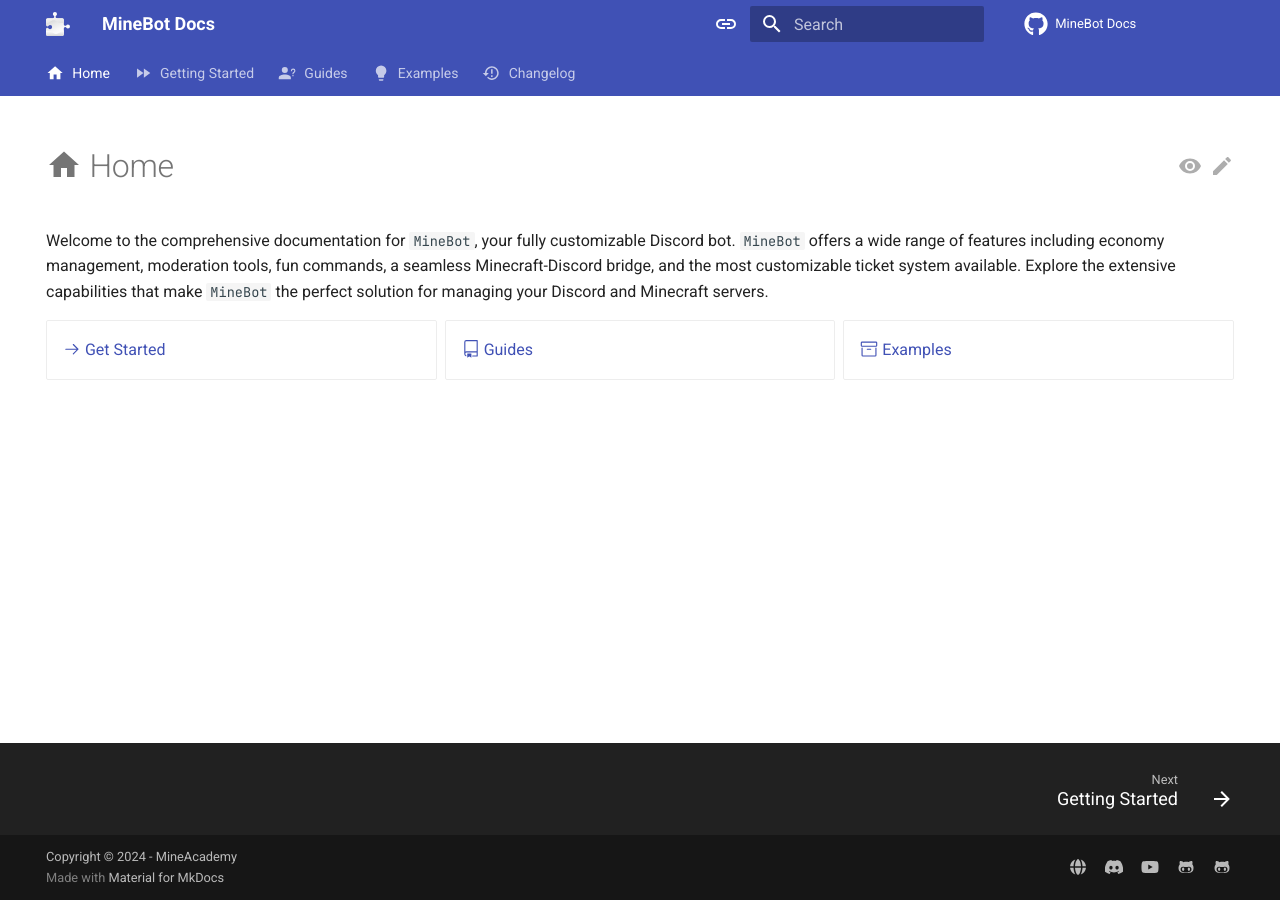
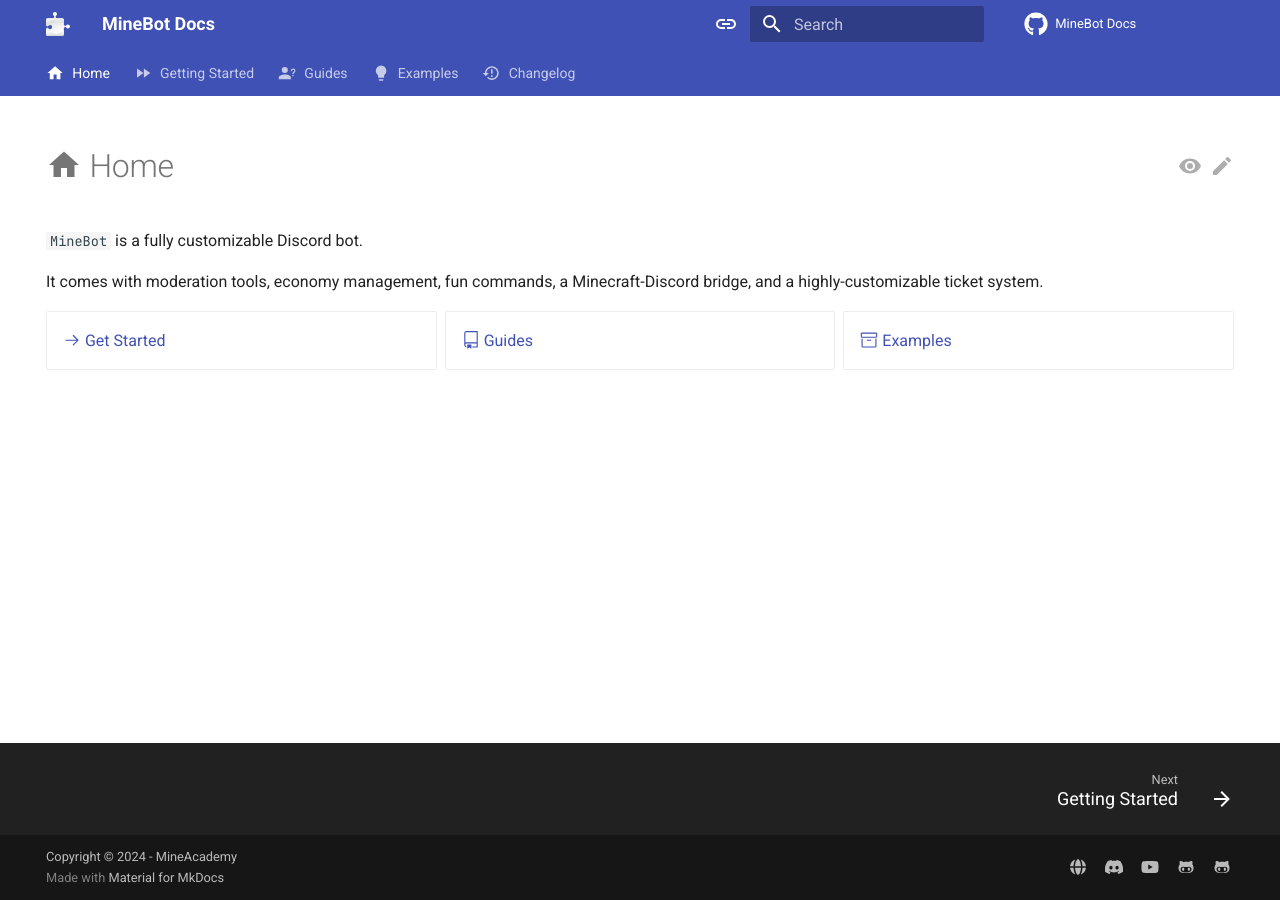
Before and after one commit to kangarko/docs, an MkDocs documentation site: the page built from docs/index.md, in a window 1280 px wide. Built offline with MkDocs 1.6.1 and Material for MkDocs 9.7.7, drawn with Linux system fonts in a browser that asks for light colours; plug-ins that fetch from the network failed and are left out; comment, search, counter and statistics services are not loaded.

Commit message:
Make language sound less like AI generated

```diff
--- a/docs/index.md
+++ b/docs/index.md
@@ -10,7 +10,9 @@
 
 # :material-home: Home
 
-Welcome to the comprehensive documentation for `MineBot`, your fully customizable Discord bot. `MineBot` offers a wide range of features including economy management, moderation tools, fun commands, a seamless Minecraft-Discord bridge, and the most customizable ticket system available. Explore the extensive capabilities that make `MineBot` the perfect solution for managing your Discord and Minecraft servers.
+`MineBot` is a fully customizable Discord bot.
+
+It comes with moderation tools, economy management, fun commands, a Minecraft-Discord bridge, and a highly-customizable ticket system.
 
 <div class="grid cards" markdown>
 
```
